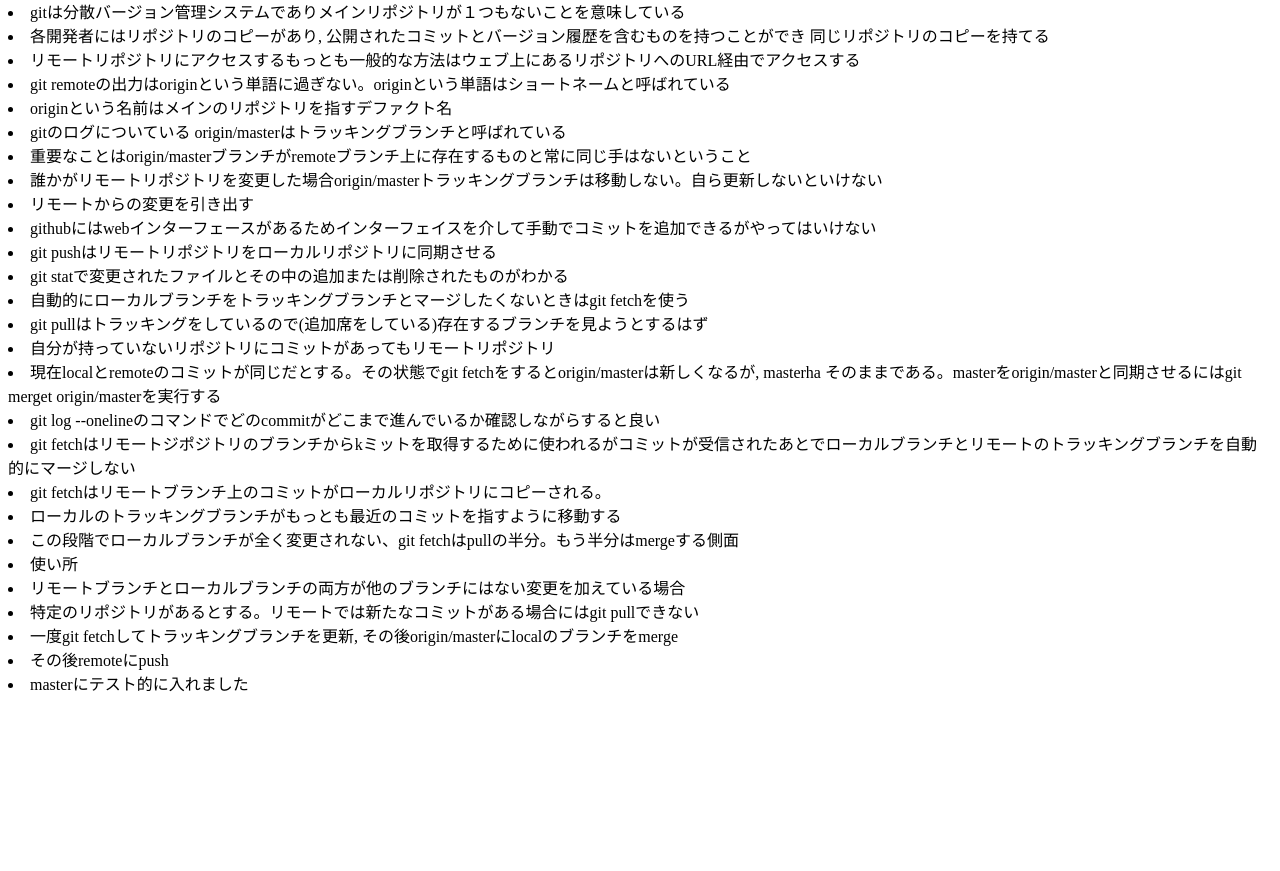
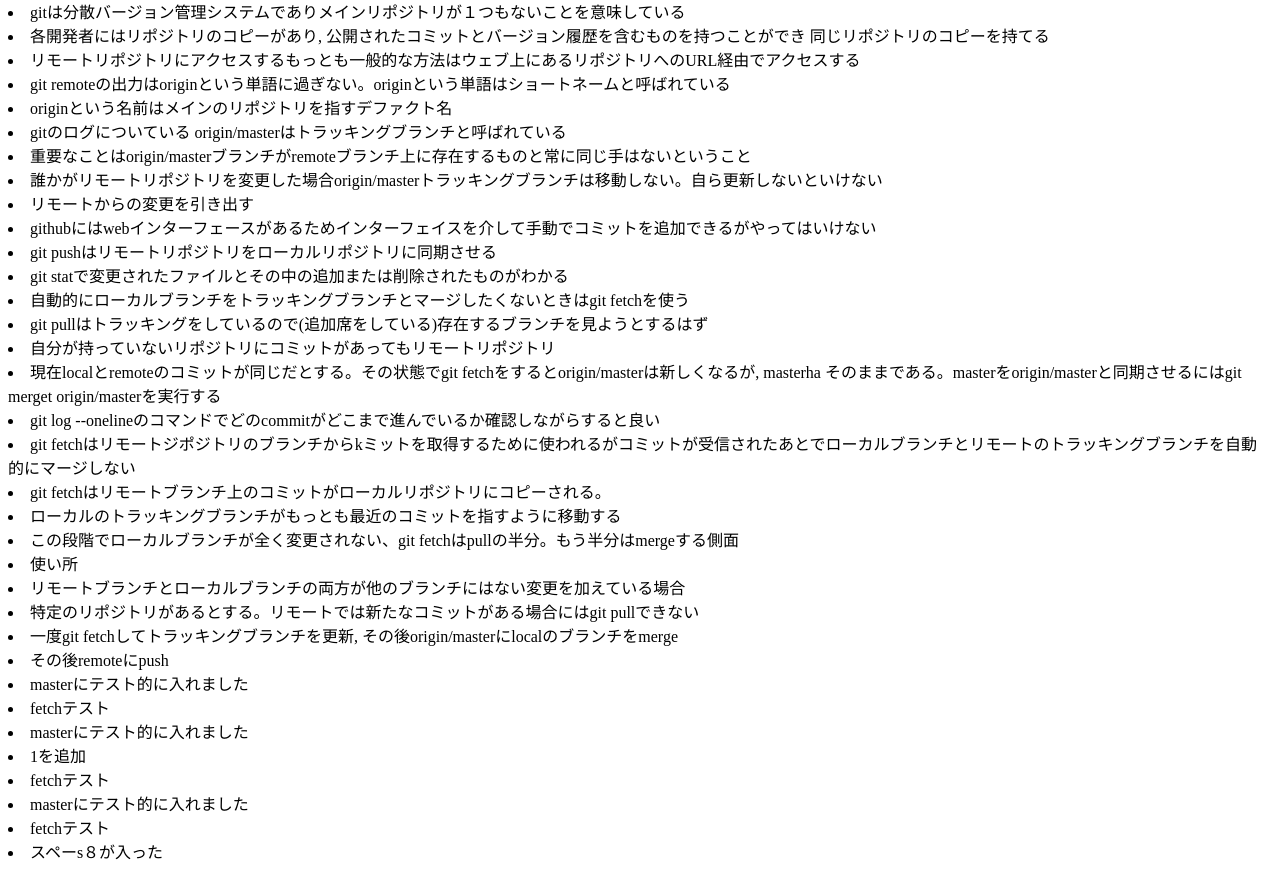
Before and after one commit to seiyamiyaoka/testing_github, a plain HTML site: page memo.html in a window 1280 px wide. Shown: the part 68-939 px from the top of the page. Before the commit the page ends 800 px from the top, so only its background shows below. Drawn offline with Linux system fonts and the light colour scheme.

Commit message:
add messages

```diff
--- a/memo.html
+++ b/memo.html
@@ -35,5 +35,12 @@
     <li>一度git fetchしてトラッキングブランチを更新, その後origin/masterにlocalのブランチをmerge</li>
     <li>その後remoteにpush</li>
     <li>masterにテスト的に入れました</li>
+    <li>fetchテスト</li>
+    <li>masterにテスト的に入れました</li>
+    <li>1を追加</li>
+    <li>fetchテスト</li>
+    <li>masterにテスト的に入れました</li>
+    <li>fetchテスト</li>
+    <li>スペーs８が入った</li>
   </body>
 </html>
```
